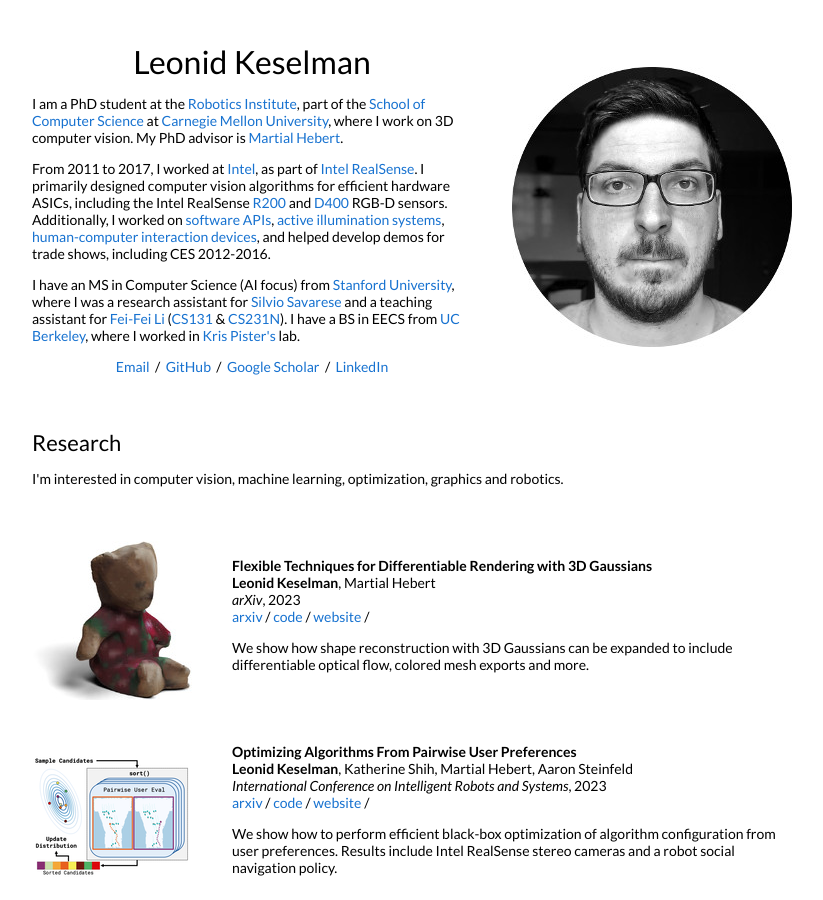
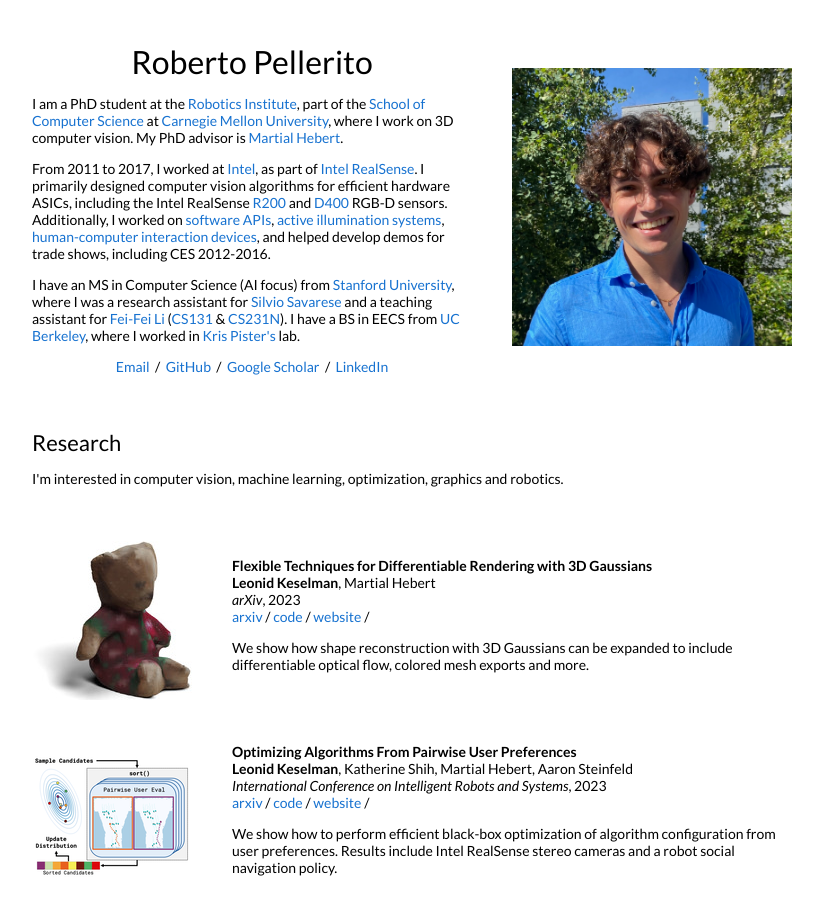
Before and after one commit to senecobis/senecobis.github.io, a Jekyll site: the page built from _posts/2023-08-28-3dgaussians.markdown, in a window 1280 px wide and 900 px high. Shown: the whole window, without its empty margins (228-1051 px from the left). Built offline with Jekyll 4.4.1, drawn with Linux system fonts in a browser that asks for light colours.

Commit message:
add info

```diff
--- a/_config.yml
+++ b/_config.yml
@@ -18,11 +18,11 @@
 # Includes an icon in the footer for each username you enter
 footer-links:
   dribbble:
-  email: lkeselman@gmail.com
+  email: ro.pellerito@icloud.com
   facebook:
   flickr:
-  github: leonidk
-  instagram: leo_nid_k
+  github: senecobis
+  instagram: robi_pelt
   linkedin:
   pinterest:
   rss: # just type anything here for a working RSS icon
@@ -42,7 +42,7 @@
 
 # Your website URL (e.g. http://barryclark.github.io or http://www.barryclark.co)
 # Used for Sitemap.xml and your RSS feed
-url: "https://leonidk.com" # the base hostname & protocol for your site
+url: "https://senecobis.github.io" # the base hostname & protocol for your site
 
 # If you're hosting your site at a Project repository on GitHub pages
 # (http://yourusername.github.io/repository-name)
--- a/_layouts/default.html
+++ b/_layouts/default.html
@@ -32,7 +32,7 @@
           <tr style="padding:0px">
             <td style="padding:2.5%;width:60%;vertical-align:middle">
               <h1>
-                Leonid Keselman
+                Roberto Pellerito
               </h1>
               <p>I am a PhD student at the <a href="https://www.ri.cmu.edu/">Robotics Institute</a>, part of the <a href="https://www.scs.cmu.edu/">School of Computer Science</a> at <a href="https://www.cmu.edu/">Carnegie Mellon University</a>, where I work on 3D computer vision. My PhD advisor is <a href="http://www.cs.cmu.edu/~hebert/">Martial Hebert</a>.
               </p>
@@ -50,7 +50,7 @@
               </p>
             </td>
             <td style="padding:2.5%;width:40%;max-width:40%">
-              <img style="width:100%;max-width:100%" alt="profile photo" src="images/circle_bw_crop.jpg">
+              <img style="width:100%;max-width:100%" alt="profile photo" src="images_/propic.JPG">
             </td>
           </tr>
         </table>
```
